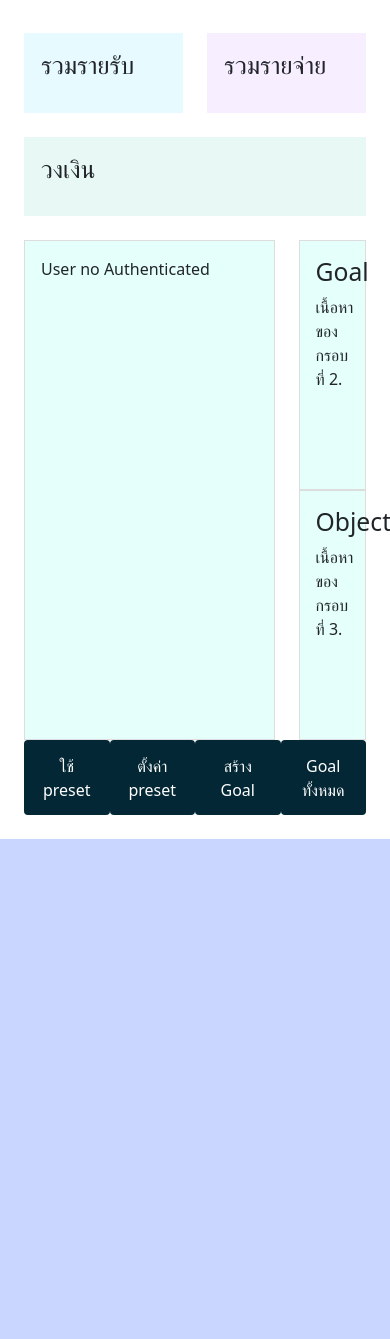
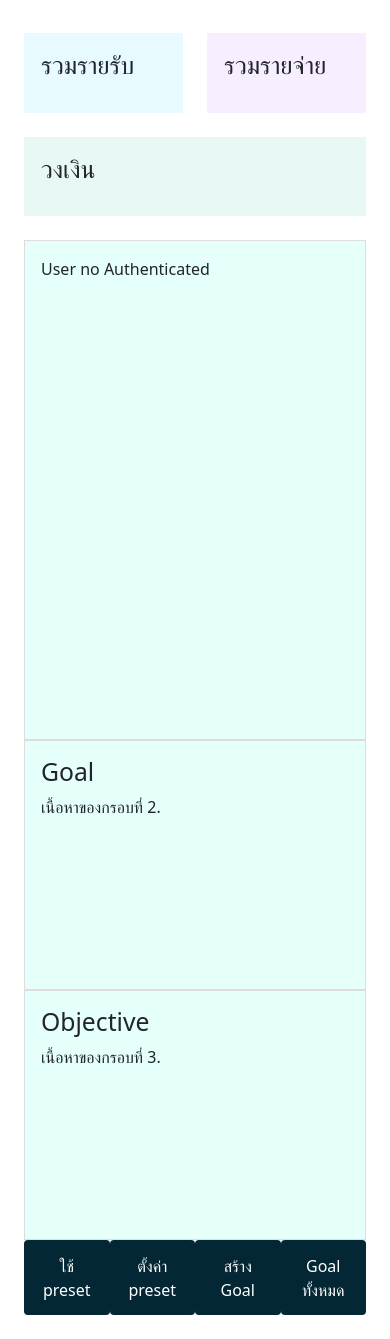
Before and after one commit to 6510685016/CN331-Project, a Django app: page /create_wallet/ in a window 390 px wide; the page is wider, and only the part inside the window is pictured. Shown: the part 791-2130 px from the top of that part. Before the commit the page ends 1630 px from the top of that part, so only its background shows below. Run offline with Django 5.2, Linux system fonts and the light colour scheme.

Commit message:
UI main, fix col

```diff
--- a/catchcash/mainapp/templates/main.html
+++ b/catchcash/mainapp/templates/main.html
@@ -162,12 +162,12 @@
                 <div class="row">
 
 
-                    <div class="col-9">
+                    <div class="col-12 col-md-9">
                         <div class="p-3" style="overflow-y: scroll; background-color: #00ffd51a; border: 1px solid #ddd; height: 500px;">
                             {% include "statement_container.html" %}
                         </div>
                     </div>
-                    <div class="col-3">
+                    <div class="col-12 col-md-3">
                         <div class="col-12">
                             <div class="p-3" style="background-color: #00ffd51a; border: 1px solid #ddd; height: 250px;">
                                 <h2>Goal</h2>
```
